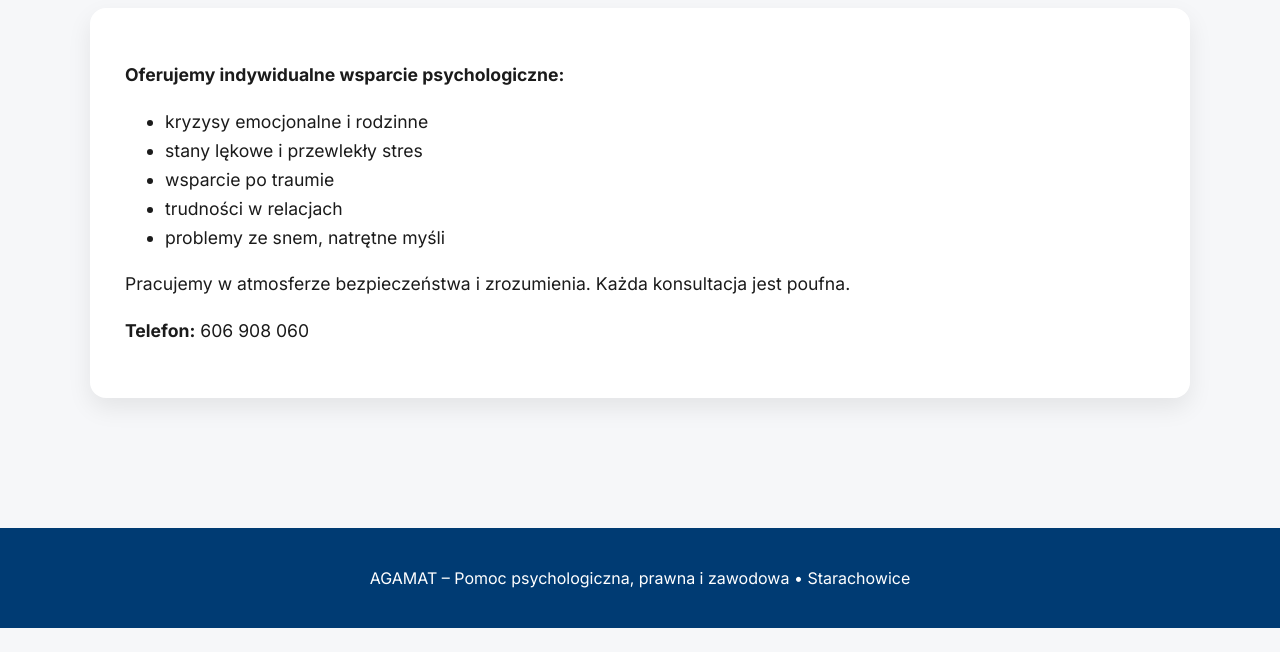
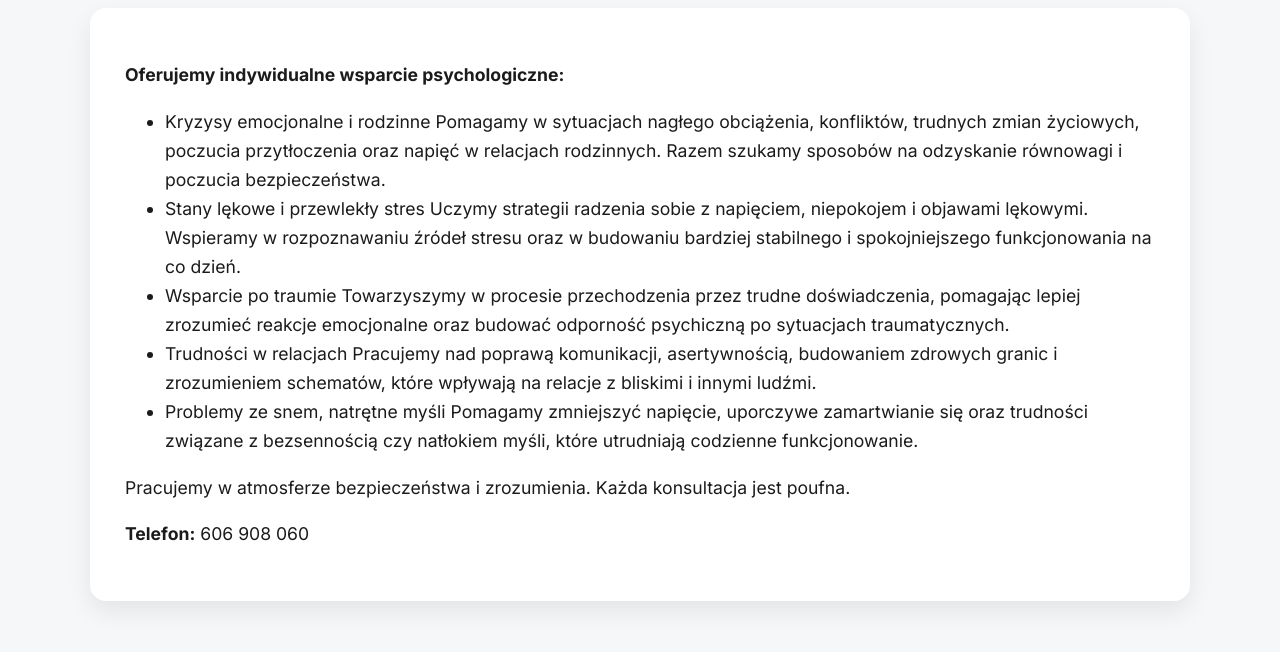
Before and after one commit to mikusiowatyy/Strona, a plain HTML site: page psycholog.html in a window 1280 px wide. Shown: the part 643-1295 px from the top of the page. Before the commit the page ends 1271 px from the top, so only its background shows below. Drawn offline with Linux system fonts and the light colour scheme.

Commit message:
Update psycholog.html

```diff
--- a/psycholog.html
+++ b/psycholog.html
@@ -92,11 +92,16 @@ footer{background:#003b73;color:white;padding:40px;text-align:center;margin-top:
     <div class="textbox">
         <p><strong>Oferujemy indywidualne wsparcie psychologiczne:</strong></p>
         <ul>
-            <li>kryzysy emocjonalne i rodzinne</li>
-            <li>stany lękowe i przewlekły stres</li>
-            <li>wsparcie po traumie</li>
-            <li>trudności w relacjach</li>
-            <li>problemy ze snem, natrętne myśli</li>
+            <li>Kryzysy emocjonalne i rodzinne
+Pomagamy w sytuacjach nagłego obciążenia, konfliktów, trudnych zmian życiowych, poczucia przytłoczenia oraz napięć w relacjach rodzinnych. Razem szukamy sposobów na odzyskanie równowagi i poczucia bezpieczeństwa.</li>
+            <li>Stany lękowe i przewlekły stres
+Uczymy strategii radzenia sobie z napięciem, niepokojem i objawami lękowymi. Wspieramy w rozpoznawaniu źródeł stresu oraz w budowaniu bardziej stabilnego i spokojniejszego funkcjonowania na co dzień.</li>
+            <li>Wsparcie po traumie
+Towarzyszymy w procesie przechodzenia przez trudne doświadczenia, pomagając lepiej zrozumieć reakcje emocjonalne oraz budować odporność psychiczną po sytuacjach traumatycznych.</li>
+            <li>Trudności w relacjach
+Pracujemy nad poprawą komunikacji, asertywnością, budowaniem zdrowych granic i zrozumieniem schematów, które wpływają na relacje z bliskimi i innymi ludźmi.</li>
+            <li>Problemy ze snem, natrętne myśli
+Pomagamy zmniejszyć napięcie, uporczywe zamartwianie się oraz trudności związane z bezsennością czy natłokiem myśli, które utrudniają codzienne funkcjonowanie.</li>
         </ul>
         <p>Pracujemy w atmosferze bezpieczeństwa i zrozumienia. Każda konsultacja jest poufna.</p>
         <p><strong>Telefon:</strong> 606 908 060</p>
```
